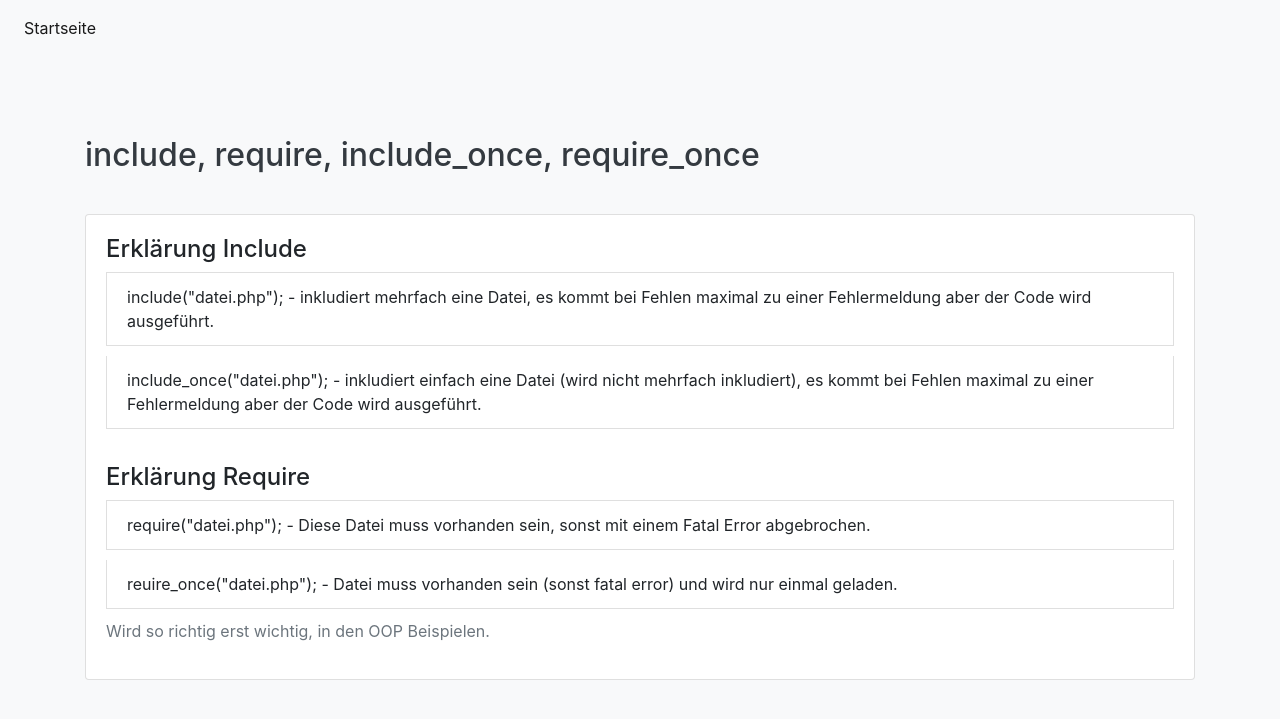
After one commit to MoinCodeSoftware/presentation, a PHP site: page /includerequire.php in a window 1280 px wide. The commit adds this page. Shown: the top 719 px of the page. Run offline with PHP 8.4, Linux system fonts and the light colour scheme; some libraries are stand-ins or nearby versions.

Commit message:
includerequire.php added

```diff
--- a/examples/css/style.css
+++ b/examples/css/style.css
@@ -22,7 +22,8 @@ h1 {
 
 h2 {
     color: #343a40;
-    margin-bottom: 20px;
+    margin: 20px 0px;
+    padding: 20px 0px !important;
 }
 
 ul {
--- /dev/null
+++ b/examples/includerequire.php
@@ -0,0 +1,26 @@
+<?php include('pages/header.php'); ?>
+<div class="container">
+<h2 class="exampleheading">include, require, include_once, require_once</h2>
+
+    <div class="row">
+                <div class="col-md-12">
+                    <div class="card">
+                        <div class="card-body">
+                            <ul class="list-group"><h4>Erklärung Include</h4></ul>
+                                <li class="list-group-item">include("datei.php"); - inkludiert mehrfach eine Datei, es kommt bei Fehlen maximal zu einer Fehlermeldung aber der Code wird ausgeführt.</li>
+                                <li class="list-group-item">include_once("datei.php"); - inkludiert einfach eine Datei (wird nicht mehrfach inkludiert), es kommt bei Fehlen maximal zu einer Fehlermeldung aber der Code wird ausgeführt.</li>
+                            </ul>
+                            <br />
+                            <ul class="list-group"><h4>Erklärung Require</h4></ul>
+                                <li class="list-group-item">require("datei.php"); - Diese Datei muss vorhanden sein, sonst mit einem Fatal Error abgebrochen.</li>
+                                <li class="list-group-item">reuire_once("datei.php"); - Datei muss vorhanden sein (sonst fatal error) und wird nur einmal geladen.</li>
+                            </ul>
+
+                            <p>Wird so richtig erst wichtig, in den OOP Beispielen.</p>
+                        </div>
+                    </div>
+                </div>
+    </div>
+</div>
+
+<?php include('pages/footer.php'); ?>
--- a/examples/pages/header.php
+++ b/examples/pages/header.php
@@ -4,7 +4,7 @@
     <meta charset="UTF-8">
     <title>Dashboard</title>
     <link rel="stylesheet" href="https://stackpath.bootstrapcdn.com/bootstrap/4.5.2/css/bootstrap.min.css">
-    <link rel="stylesheet" href="examples/css/style.css">
+    <link rel="stylesheet" href="css/style.css">
     <style>
         .navbar-toggler-icon {
             background-image: url('https://cdn.jsdelivr.net/npm/bootstrap@4.5.2/dist/css/bootstrap.min.css');
```
